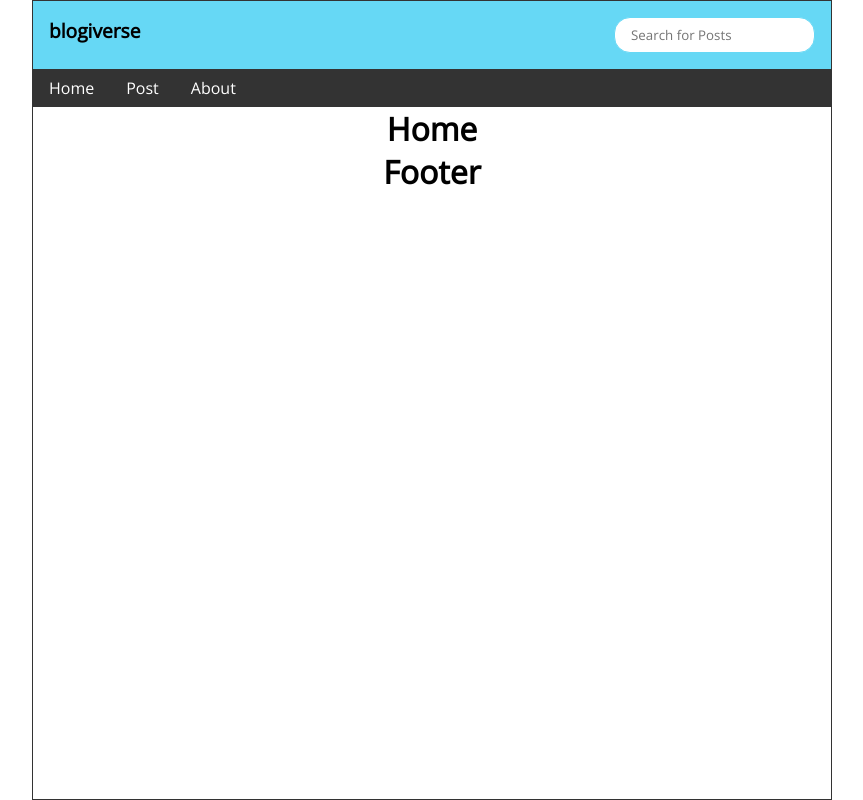
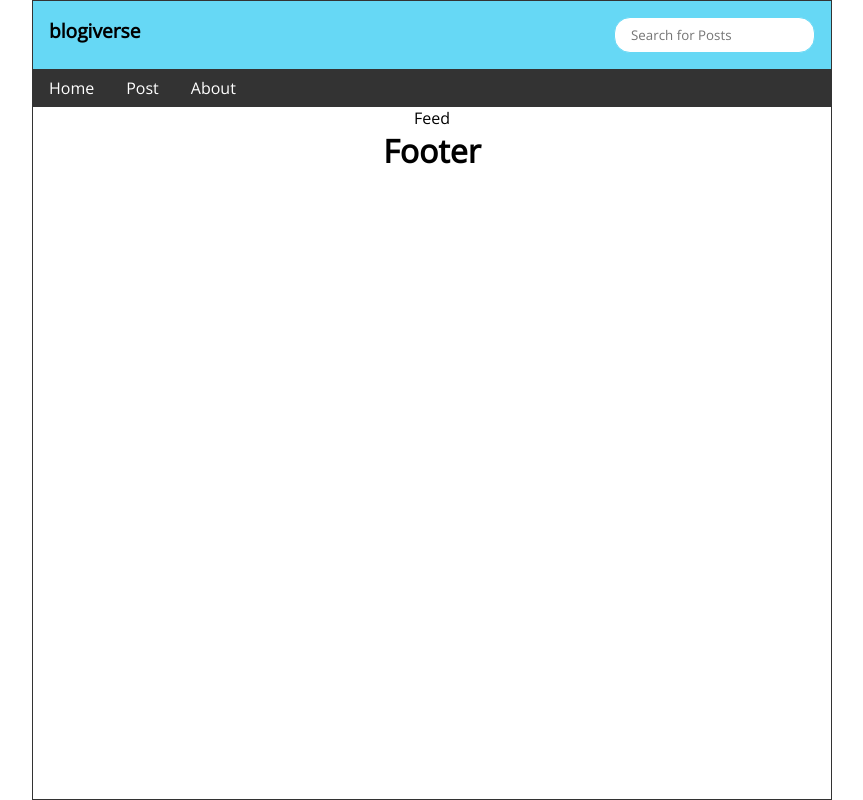
Before and after one commit to 0xprasanth/blogiverse, a React (Create React App) app: page / in a window 1280 px wide. Shown: the whole page, without its empty margins (208-1071 px from the left). Built offline with nearby package versions, Linux system fonts and the light colour scheme; the HTML template or start-up script is replaced by a standard one.

Commit message:
feat(core): introduction of new component 'Feed' to display feeds
BREAKING CHANGE: The all new Feed component displays all posts drilled down from Home Component

```diff
--- /dev/null
+++ b/src/components/Feed.jsx
@@ -0,0 +1,12 @@
+import React from 'react'
+
+const Feed = ({ posts }) => {
+  return (
+    <div>
+        Feed
+
+    </div>
+  )
+}
+
+export default Feed
--- a/src/components/Home.js
+++ b/src/components/Home.js
@@ -1,9 +1,21 @@
 import React from 'react'
+import Feed from './Feed'
 
-const Home = () => {
+const Home = ({ posts }) => {
   return (
-    <main>
-        <h1>Home</h1>
+    <main className='Home'>
+      {
+        posts.length ? (
+          // feed component
+          // props drilling down to Feed Component
+          <Feed posts={posts} />
+        ) : (
+          <p style={{}}>
+            No posts here
+          </p>
+        )
+      }
+
     </main>
   )
 }
```
